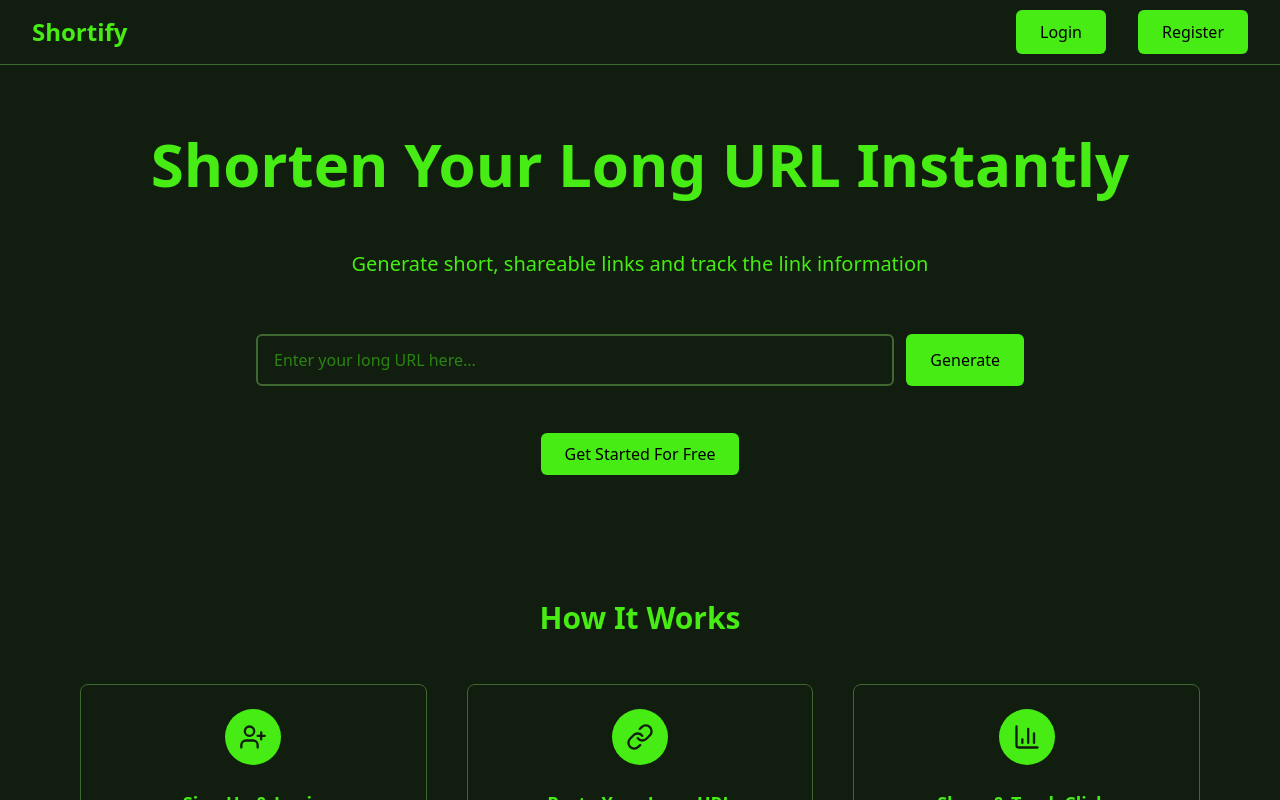
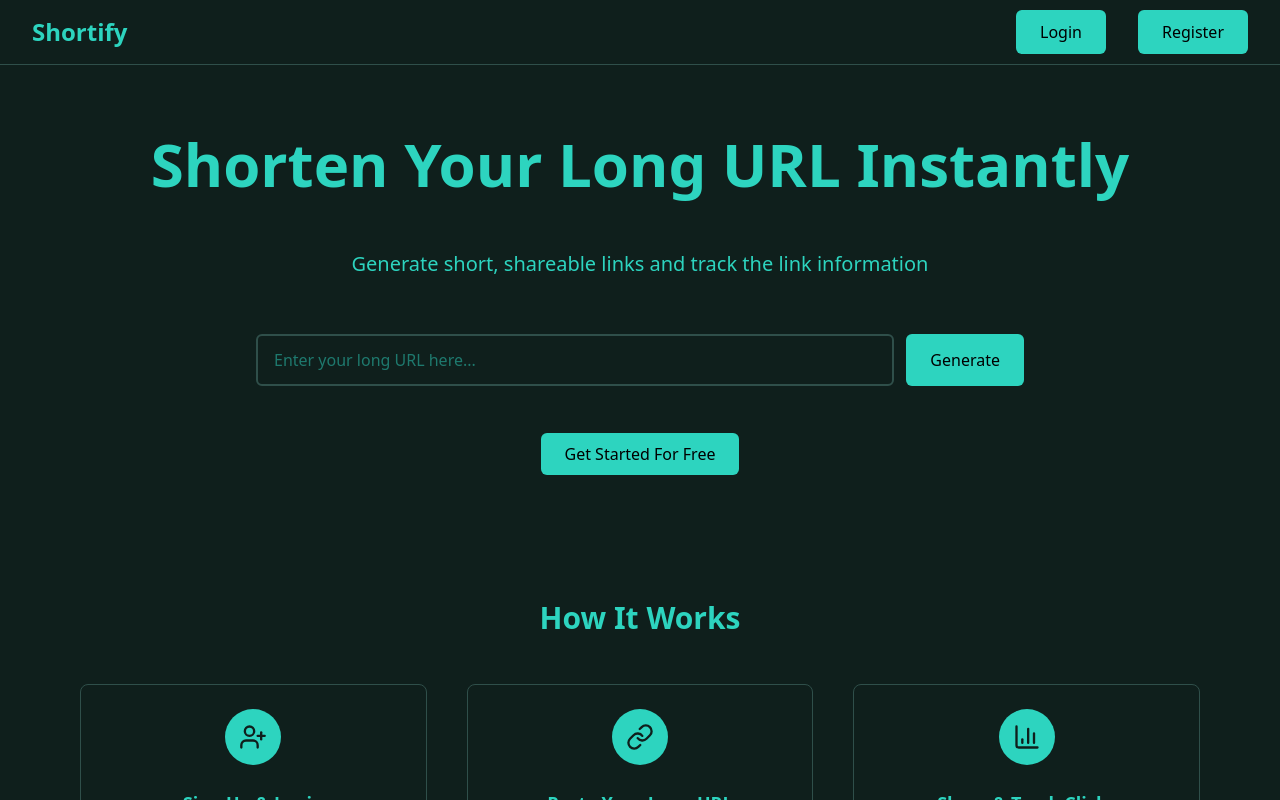
Before and after one commit to dip00-bb/url-shorter-frontend, a Next.js app: page / in a window 1280 px wide. Shown: the top 800 px of the page. Built offline with nearby package versions, Linux system fonts and the light colour scheme; no server answers.

Commit message:
change the color theme

```diff
--- a/app/Components/Hero/UrlInput.tsx
+++ b/app/Components/Hero/UrlInput.tsx
@@ -12,7 +12,7 @@ const UrlInput = () => {
   const [url, setUrl] = useState('');
   const router = useRouter()
   const { user } = useAuthContext()
-  const [handleGenrateShortLink, { data, isError, isSuccess, }] = useHandleGenrateShortLinkMutation()
+  const [handleGenrateShortLink, { data, isError, error, isSuccess, }] = useHandleGenrateShortLinkMutation()
 
 
 
@@ -21,12 +21,13 @@ const UrlInput = () => {
     if (isSuccess && data) {
       toast(data.message)
     }
-    if (isError) {
-      toast("something went wrong try agin.")
+
+    if (error && 'data' in error) {
+      const errData = error.data as { message?: string };
+      toast.error(errData.message || "Something went wrong");
     }
 
-
-  }, [isSuccess, data, isError, router])
+  }, [isSuccess, data, isError, router, error])
 
 
   const handleGenerate = async () => {
@@ -42,6 +43,8 @@ const UrlInput = () => {
       await handleGenrateShortLink(url).unwrap()
       router.push('/dashboard')
     }
+
+
   };
 
   return (
@@ -59,7 +62,7 @@ const UrlInput = () => {
           }}
 
         />
-        <Button  onClick={handleGenerate}>Generate</Button>
+        <Button onClick={handleGenerate}>Generate</Button>
       </div>
     </div>
   );
--- a/app/globals.css
+++ b/app/globals.css
@@ -3,7 +3,13 @@
 
 
 :root {
-  --primary:#46ec13;
-  --background-color:#111d0f;
-  --surface-border:#3f6732;
+  --primary: #2dd4bf;
+  --background-color: #0f1f1c;
+  --surface-border: #2f4f4a;
 }
+
+
+
+* {
+  transition: background-color 0.25s ease, color 0.25s ease, border-color 0.25s ease;
+}
```
